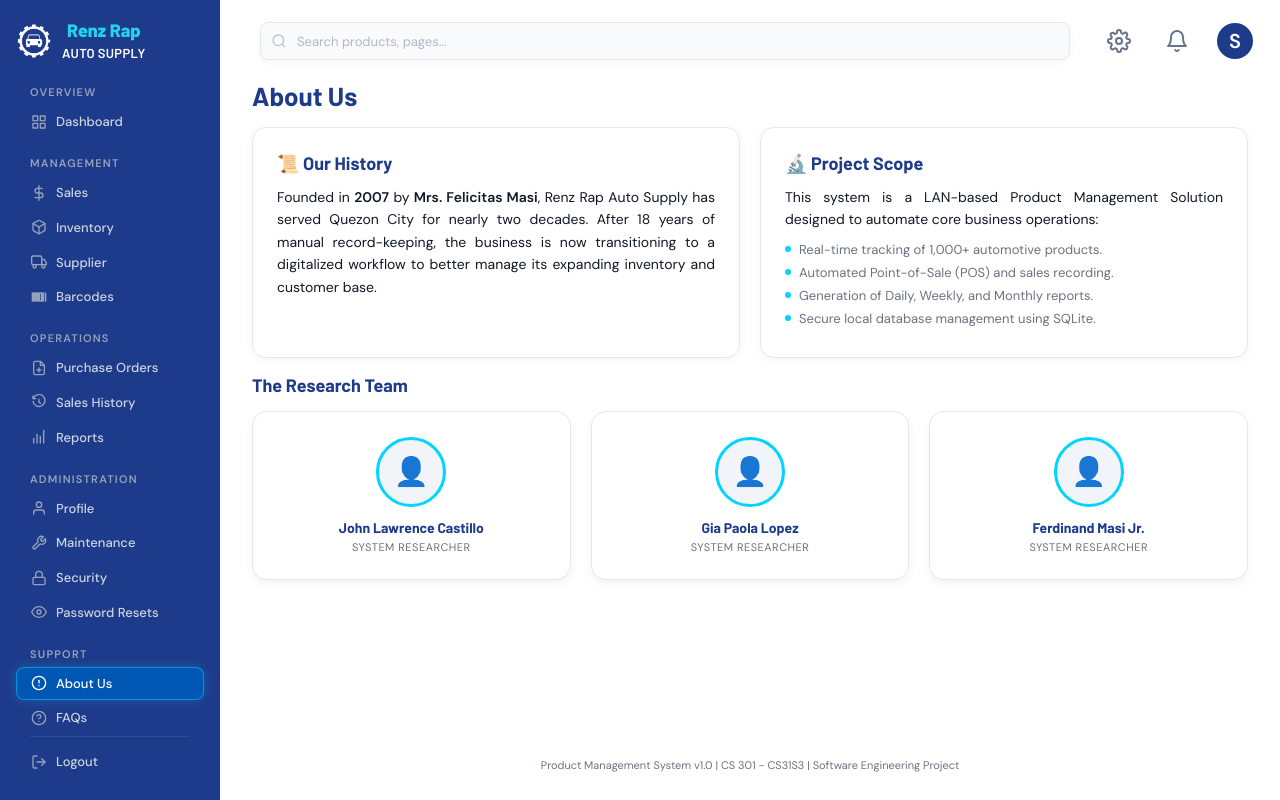
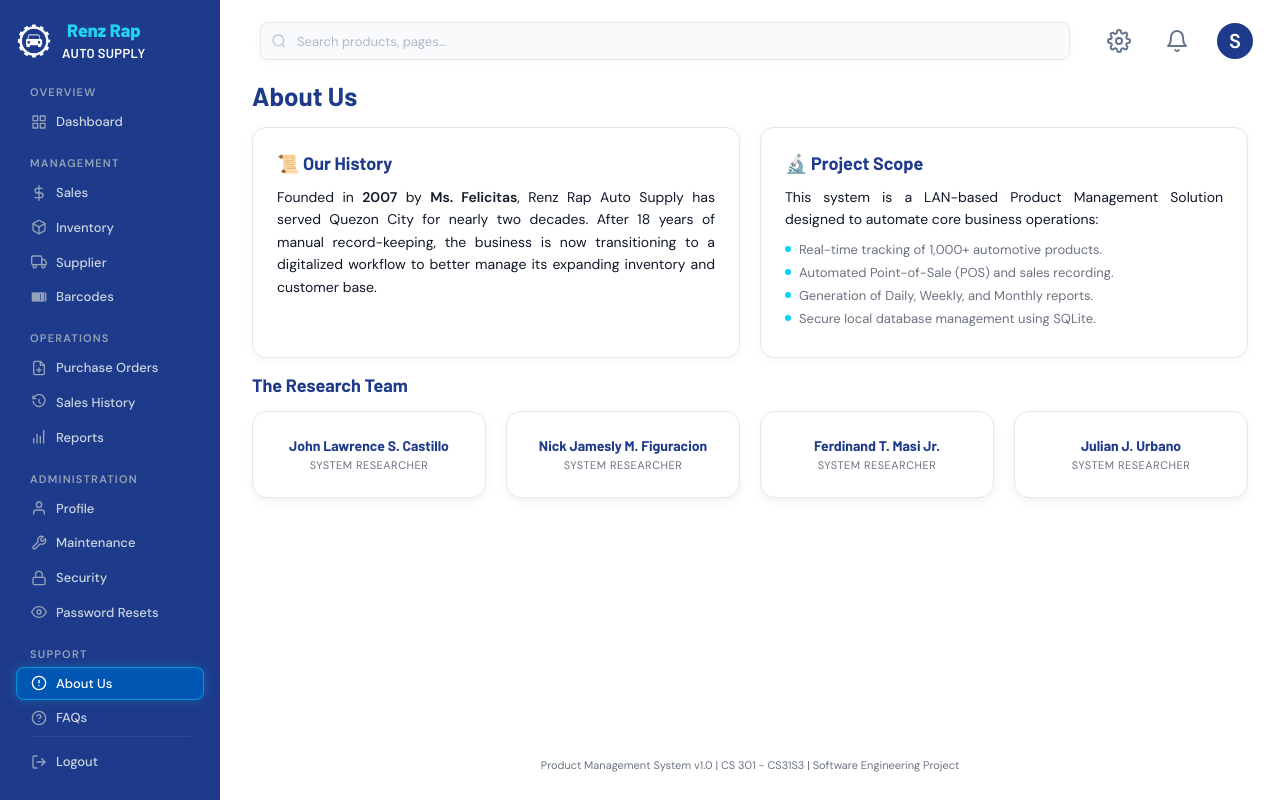
Before and after one commit to qjlscastillo-cpu/RenzRap-2, a Flask app: page /about in a window 1280 px wide. Run offline with Flask 3, Linux system fonts and the light colour scheme; the visitor is signed in with stand-in values (Sample User, id 1); data that the repository does not hold is empty.

Commit message:
Update About Us team members and founder name

```diff
--- a/templates/aboutus.html
+++ b/templates/aboutus.html
@@ -107,10 +107,9 @@
     .list-item { font-size: 13px; color: var(--muted); margin-bottom: 6px; display: flex; align-items: center; gap: 8px; }
     .dot { width: 6px; height: 6px; background: var(--cyan); border-radius: 50%; }
 
-    .dev-container { display: grid; grid-template-columns: repeat(3, 1fr); gap: 20px; }
+    .dev-container { display: grid; grid-template-columns: repeat(auto-fit, minmax(180px, 1fr)); gap: 20px; }
     .dev-card { background: var(--white); border: 1px solid var(--border); border-radius: 15px; padding: 25px; text-align: center; box-shadow: 0 4px 10px rgba(0,0,0,0.05); transition: 0.3s; }
     .dev-card:hover { transform: translateY(-5px); border-color: var(--navy); }
-    .profile-img { width: 70px; height: 70px; background: #f1f5f9; border-radius: 50%; margin: 0 auto 12px; display: flex; align-items: center; justify-content: center; font-size: 28px; border: 3px solid var(--cyan); }
     .dev-name { font-family: 'Barlow', sans-serif; font-weight: 700; color: var(--navy); font-size: 14px; }
     .dev-role { font-size: 11px; color: var(--muted); text-transform: uppercase; letter-spacing: 0.5px; margin-top: 4px; }
 
@@ -169,7 +168,6 @@
     .logout-btn-cancel:hover  { background: #d1d5db; }
 .logout-btn-confirm { background: #1e3a8a; color: var(--white); }
 .logout-btn-confirm:hover { background: var(--blue-btn); }
-[data-theme="dark"] .profile-img { background: #1e293b !important; }
 
     @media (max-width: 768px) {
       .sidebar { width: 60px; min-width: 60px; padding: 20px 8px; }
@@ -193,7 +191,7 @@
       <div class="card">
         <h2>📜 Our History</h2>
         <p>
-          Founded in <strong>2007</strong> by <strong>Mrs. Felicitas Masi</strong>, Renz Rap Auto Supply has served Quezon City for nearly two decades. After 18 years of manual record-keeping, the business is now transitioning to a digitalized workflow to better manage its expanding inventory and customer base.
+          Founded in <strong>2007</strong> by <strong>Ms. Felicitas</strong>, Renz Rap Auto Supply has served Quezon City for nearly two decades. After 18 years of manual record-keeping, the business is now transitioning to a digitalized workflow to better manage its expanding inventory and customer base.
         </p>
       </div>
 
@@ -211,18 +209,19 @@
       <h3 style="font-family: 'Barlow', sans-serif; color: var(--navy); font-size: 18px; margin-bottom: 15px;">The Research Team</h3>
       <div class="dev-container">
         <div class="dev-card">
-          <div class="profile-img">👤</div>
-          <div class="dev-name">John Lawrence Castillo</div>
+          <div class="dev-name">John Lawrence S. Castillo</div>
           <div class="dev-role">System Researcher</div>
         </div>
         <div class="dev-card">
-          <div class="profile-img">👤</div>
-          <div class="dev-name">Gia Paola Lopez</div>
+          <div class="dev-name">Nick Jamesly M. Figuracion</div>
           <div class="dev-role">System Researcher</div>
         </div>
         <div class="dev-card">
-          <div class="profile-img">👤</div>
-          <div class="dev-name">Ferdinand Masi Jr.</div>
+          <div class="dev-name">Ferdinand T. Masi Jr.</div>
+          <div class="dev-role">System Researcher</div>
+        </div>
+        <div class="dev-card">
+          <div class="dev-name">Julian J. Urbano</div>
           <div class="dev-role">System Researcher</div>
         </div>
       </div>
```
